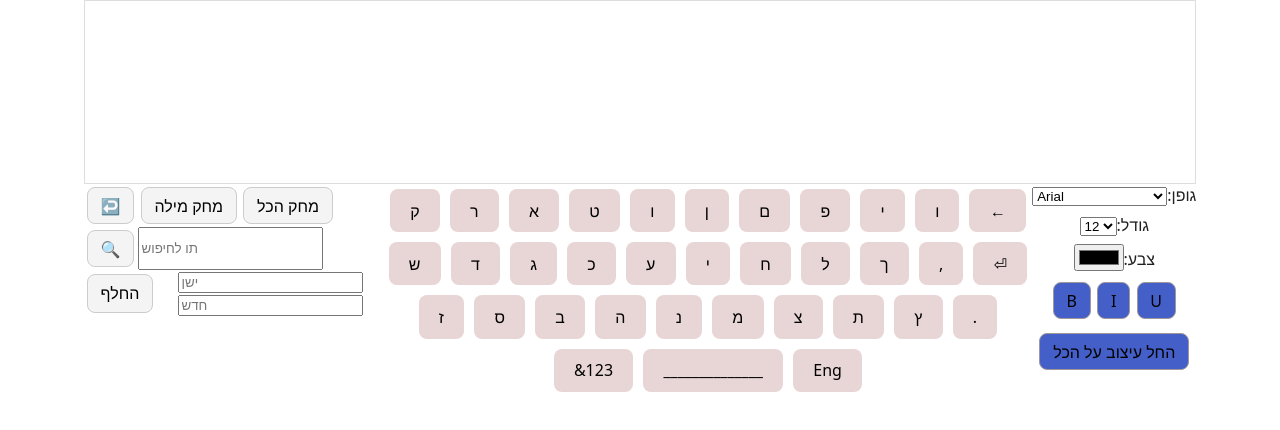
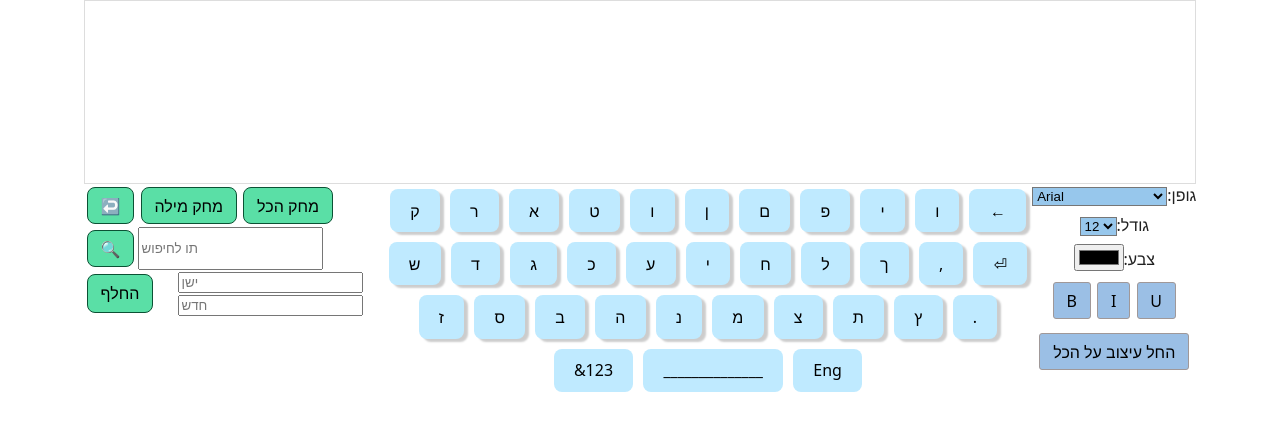
Before and after one commit to ayelet72/react-keyboard, a React (Vite) app: page / in a window 1280 px wide. Shown: the top 430 px of the page. Built offline with nearby package versions, Linux system fonts and the light colour scheme.

Commit message:
stating css

```diff
--- a/src/components/TextActionsPanel/TextActionsPanel.css
+++ b/src/components/TextActionsPanel/TextActionsPanel.css
@@ -10,14 +10,14 @@
   .action-raw3 button{
     margin: 0.2rem;
     padding: 0.4rem 0.8rem;
-    border: 1px solid #ccc;
-    background-color: #f4f4f4;
+    border: 0.5px solid #0b5134;
+    background-color: #5adfa6;
     cursor: pointer;
   }
 
   .action-raw1 button:hover,
   .action-raw2 button:hover,
   .action-raw3 button:hover{
-    background-color: #d0e6ff;
-    border-color: #3399ff;
+    background-color: #aeefd6;
+    border-color: #0b5134;
   }
--- a/src/components/TextEditorApp.jsx
+++ b/src/components/TextEditorApp.jsx
@@ -102,19 +102,23 @@ function TextEditorApp() {
       <TextDisplay text={text} styleSpans={styleSpans} />
 
       <div className="editor-area flex">
-        <TextActionsPanel
+        <div className="Action-erea">
+          <TextActionsPanel
           onDeleteWord={handleDeleteWord}
           onClearText={handleClearText}
           onUndo={handleUndo}
           onSearchChar={handleSearchChar}
           onReplaceChar={handleReplaceChar}
         />
+        </div>
 
-        <div className="keyboardpace" >
+
+        <div className="keyboard-erea" >
           <VirtualKeyboard
           onKeyPress={handleKey}
           onDelete={handleDelete}
-        /></div>
+        />
+        </div>
 
 
         <TextStylePanel
--- a/src/components/TextStylePanel/TextStylePanel.css
+++ b/src/components/TextStylePanel/TextStylePanel.css
@@ -9,8 +9,10 @@
   margin: 0.2rem;
   padding: 0.4rem 0.8rem;
   border: 1px solid #a09898;
-  background-color: #455fc8;
+  background-color: #9bbfe5;
   cursor: pointer;
+  border-radius: 3px;
+
 }
 
 button.active,
@@ -18,3 +20,8 @@ button.active,
   background-color: #d0e6ff;
   border-color: #3399ff;
 }
+
+select{
+  background-color: #97c7ec
+
+}
--- a/src/components/VirtualKeyboard.jsx
+++ b/src/components/VirtualKeyboard.jsx
@@ -1,4 +1,5 @@
 import React, { useState } from "react";
+import "./keyboard.css"
 
 function VirtualKeyboard({ onKeyPress, onDelete }) {
   const [showSymbols, setShowSymbols] = useState(false);
--- /dev/null
+++ b/src/components/keyboard.css
@@ -0,0 +1,8 @@
+.keys-holder {
+
+
+}
+
+.key-button{
+    box-shadow:4px 3px 2px rgba(0, 0, 0, 0.2);
+}
--- a/src/index.css
+++ b/src/index.css
@@ -47,12 +47,12 @@ button {
   font-size: 1em;
   font-weight: 500;
   font-family: inherit;
-  background-color: #e8d5d5;
+  background-color:#bfeaff;
   cursor: pointer;
   transition: border-color 0.25s;
 }
 button:hover {
-  background-color: #dcafaf;
+  background-color: #5652b6;
 }
 
 
```
Also changed, not shown: src/App.css (added).
